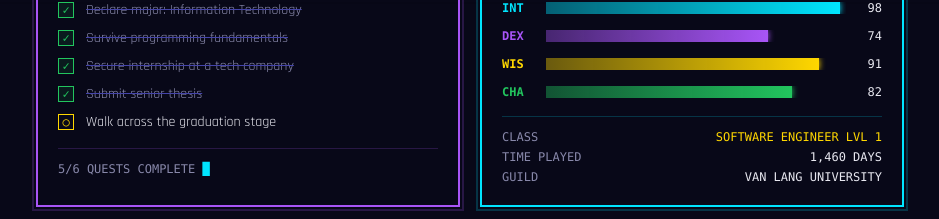
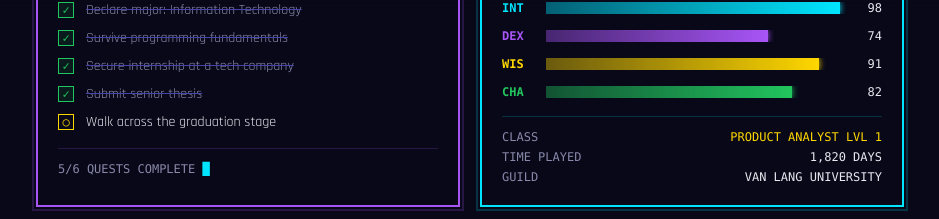
Before and after one commit to stv672/graduation-invitation, a React (Vite) app: page / in a window 1280 px wide. Shown: the part 794-1013 px from the top of the page, without its empty margins (170-1109 px from the left). Built offline with nearby package versions, Linux system fonts and the light colour scheme.

Commit message:
Add files via upload

```diff
--- a/src/app/App.tsx
+++ b/src/app/App.tsx
@@ -1,7 +1,7 @@
 import { useState, useEffect } from "react";
 
 const ACHIEVEMENTS = [
-  { id: 1, icon: "🎓", title: "Scholar Supreme", desc: "Completed 4 years of academic quests", xp: 5000, unlocked: true },
+  { id: 1, icon: "🎓", title: "Scholar Supreme", desc: "Completed 5 years of academic quests", xp: 5000, unlocked: true },
   { id: 2, icon: "📜", title: "Thesis Conqueror", desc: "Defeated the final boss: the dissertation", xp: 3500, unlocked: true },
   { id: 3, icon: "⚔️", title: "All-Nighter Survivor", desc: "Endured 100+ hours of study marathons", xp: 2000, unlocked: true },
   { id: 4, icon: "🏆", title: "Academic Legend", desc: "Barely survived all subjects...", xp: 4200, unlocked: true },
@@ -506,11 +506,11 @@ export default function App() {
               <div className="pt-3" style={{ borderTop: "1px solid rgba(0,229,255,0.2)" }}>
                 <div className="flex justify-between text-xs font-mono">
                   <span style={{ color: "#8888aa" }}>CLASS</span>
-                  <span style={{ color: "#ffd700" }}>SOFTWARE ENGINEER LVL 1</span>
+                  <span style={{ color: "#ffd700" }}>PRODUCT ANALYST LVL 1</span>
                 </div>
                 <div className="flex justify-between text-xs font-mono mt-1">
                   <span style={{ color: "#8888aa" }}>TIME PLAYED</span>
-                  <span style={{ color: "#e8e8f0" }}>1,460 DAYS</span>
+                  <span style={{ color: "#e8e8f0" }}>1,820 DAYS</span>
                 </div>
                 <div className="flex justify-between text-xs font-mono mt-1">
                   <span style={{ color: "#8888aa" }}>GUILD</span>
```
